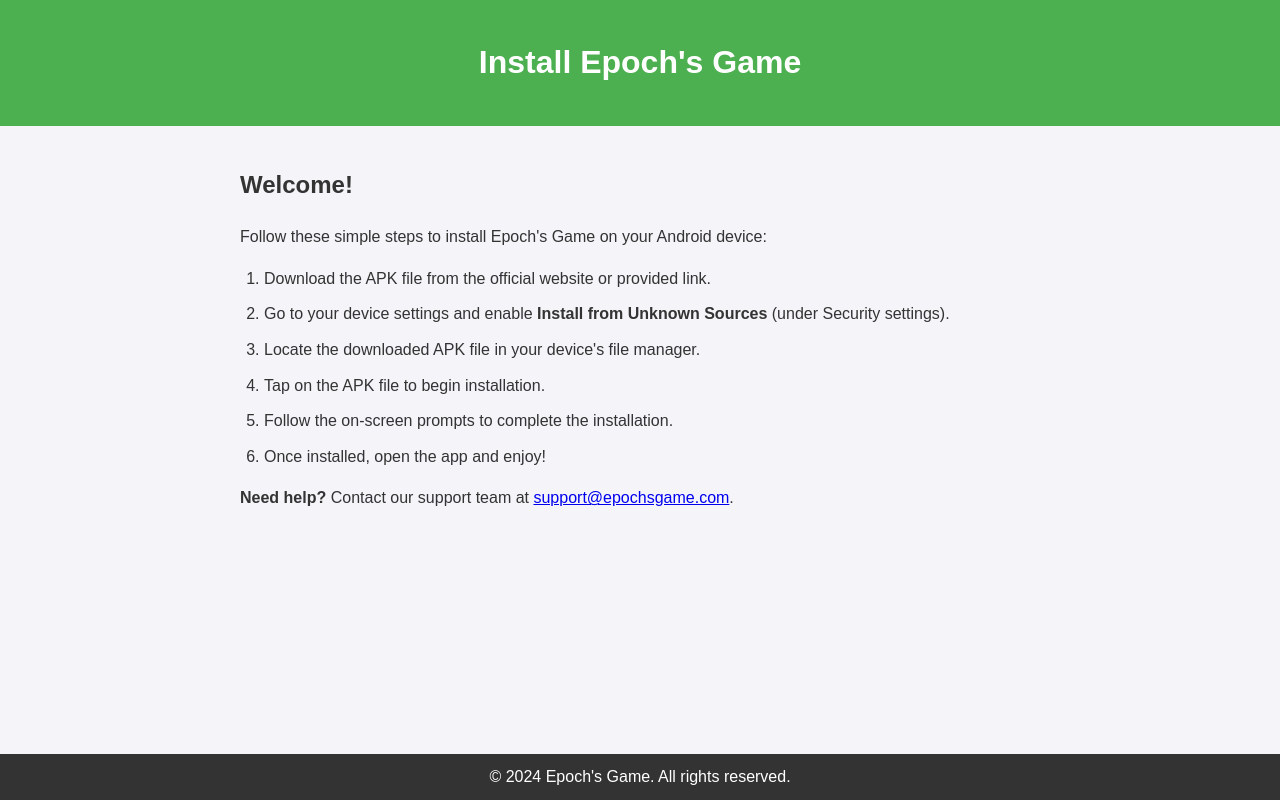
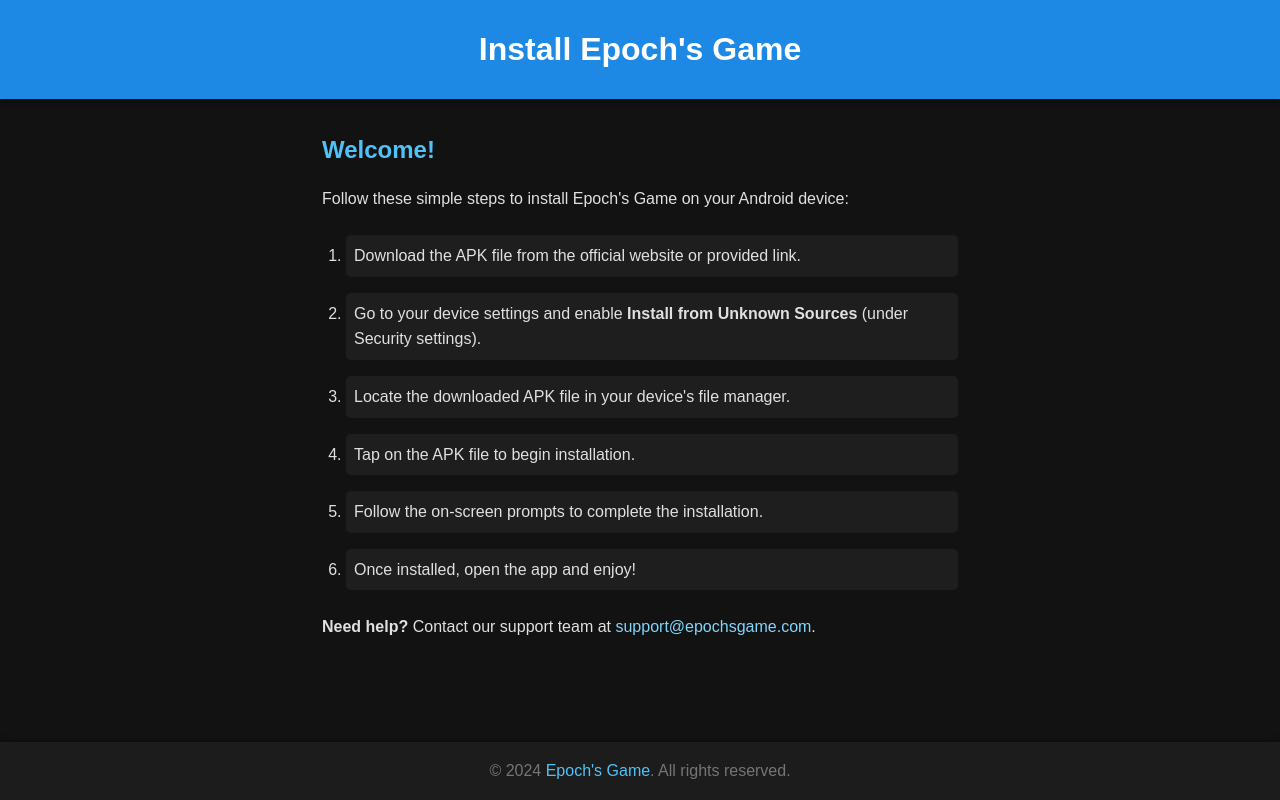
Before and after one commit to alandayle/epochsWebsite, a plain HTML site: page index.html in a window 1280 px wide. Drawn offline with Linux system fonts and the light colour scheme.

```diff
--- a/index.html
+++ b/index.html
@@ -5,39 +5,121 @@
     <meta name="viewport" content="width=device-width, initial-scale=1.0">
     <title>Install Epoch's Game on Android</title>
     <style>
-        body {
-            font-family: Arial, sans-serif;
-            line-height: 1.6;
+        /* General Reset */
+        * {
             margin: 0;
             padding: 0;
-            background-color: #f4f4f9;
-            color: #333;
+            box-sizing: border-box;
         }
+
+        /* Body Styles */
+        body {
+            font-family: 'Arial', sans-serif;
+            background-color: #121212;
+            color: #e0e0e0;
+            line-height: 1.6;
+            display: flex;
+            flex-direction: column;
+            min-height: 100vh;
+        }
+
+        /* Header Styles */
         header {
-            background-color: #4CAF50;
-            color: white;
-            padding: 1em 0;
+            background-color: #1e88e5;
+            color: #fff;
+            padding: 1.5rem 0;
             text-align: center;
+            position: sticky;
+            top: 0;
+            z-index: 1000;
+            box-shadow: 0 4px 6px rgba(0, 0, 0, 0.3);
+            animation: slideDown 0.8s ease-out;
         }
+
+        header h1 {
+            font-size: 2rem;
+        }
+
+        /* Main Content */
         main {
-            padding: 20px;
-            max-width: 800px;
+            padding: 2rem;
+            max-width: 700px;
             margin: 0 auto;
+            flex-grow: 1;
+            animation: fadeIn 1s ease-in-out;
         }
+
+        h2 {
+            font-size: 1.5rem;
+            margin-bottom: 1rem;
+            color: #4fc3f7;
+        }
+
         ol {
-            padding-left: 1.5em;
+            margin: 1.5rem 0;
+            padding-left: 1.5rem;
         }
+
         li {
-            margin-bottom: 10px;
+            margin-bottom: 1rem;
+            padding: 0.5rem 0.5rem;
+            background: rgba(255, 255, 255, 0.05);
+            border-radius: 0.3rem;
+            transition: background 0.3s ease;
         }
+
+        li:hover {
+            background: rgba(255, 255, 255, 0.1);
+        }
+
+        a {
+            color: #81d4fa;
+            text-decoration: none;
+            transition: color 0.3s ease;
+        }
+
+        a:hover {
+            color: #29b6f6;
+        }
+
+        /* Footer Styles */
         footer {
+            background-color: #1c1c1c;
+            color: #757575;
             text-align: center;
-            padding: 10px 0;
-            background-color: #333;
-            color: white;
-            position: fixed;
-            width: 100%;
-            bottom: 0;
+            padding: 1rem;
+            margin-top: auto;
+            box-shadow: 0 -2px 6px rgba(0, 0, 0, 0.3);
+        }
+
+        footer a {
+            color: #4fc3f7;
+            text-decoration: none;
+        }
+
+        footer a:hover {
+            color: #29b6f6;
+        }
+
+        /* Animations */
+        @keyframes slideDown {
+            from {
+                transform: translateY(-100%);
+                opacity: 0;
+            }
+            to {
+                transform: translateY(0);
+                opacity: 1;
+            }
+        }
+
+        @keyframes fadeIn {
+            from {
+                opacity: 0;
+            }
+            to {
+                opacity: 1;
+            }
         }
     </style>
 </head>
@@ -59,7 +141,7 @@
         <p><strong>Need help?</strong> Contact our support team at <a href="mailto:support@epochsgame.com">support@epochsgame.com</a>.</p>
     </main>
     <footer>
-        &copy; 2024 Epoch's Game. All rights reserved.
+        &copy; 2024 <a href="#">Epoch's Game</a>. All rights reserved.
     </footer>
 </body>
 </html>
```
